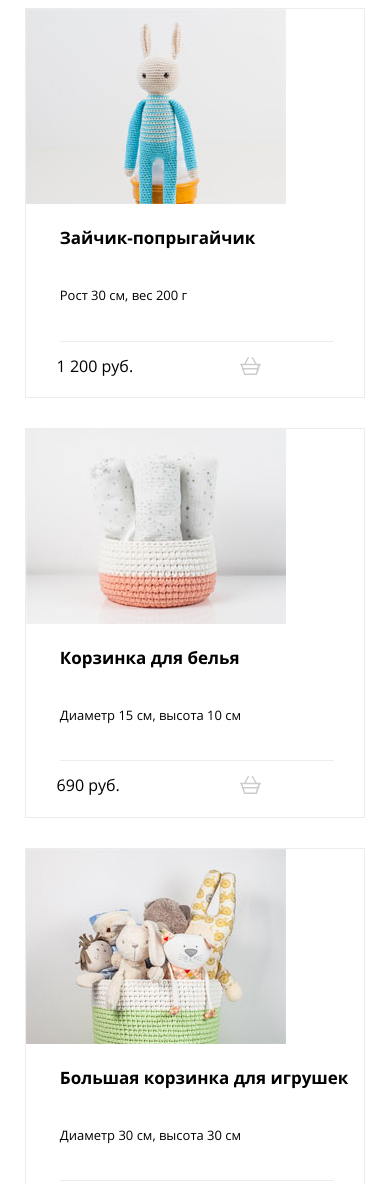
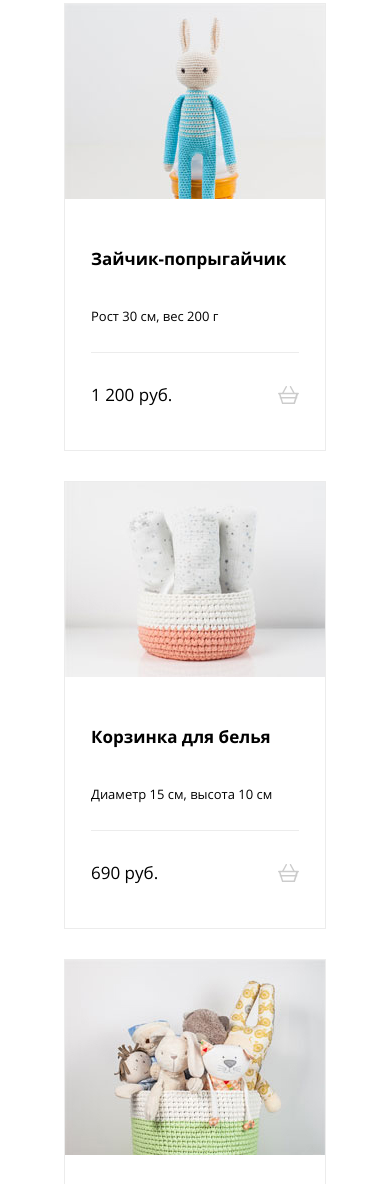
Before and after one commit to pgerasimov/1971177-mishka-25, a plain HTML site: page source/catalog.html in a window 390 px wide. Shown: the part 656-1840 px from the top of the page. Drawn offline with nearby package versions, Linux system fonts and the light colour scheme; files that its build step writes are made by us from their sources.

Commit message:
catalog product card layout fix

```diff
--- a/source/catalog.html
+++ b/source/catalog.html
@@ -43,71 +43,64 @@
   <section class="catalog">
     <div class="wrapper">
       <div class="catalog__wrapper">
-        <div class="product-card product-card--margin-right">
 
-          <a class="link" href="">
+        <div class="product-card">
+          <a class="image-link" href="">
             <picture>
               <source media="(min-width: 1150px)" srcset="img/desktop/catalog-photo__rabbit--desktop.jpg">
               <source media="(min-width: 768px)" srcset="img/tablet/catalog-photo__rabbit--tablet.jpg">
               <img src="img/mobile/catalog-photo__rabbit.jpg" alt="Вязанные корзинки">
             </picture>
           </a>
-
           <div class="product-information">
             <a class="link" href="">
               <h3 class="product-information__title">Зайчик-попрыгайчик </h3>
             </a>
             <p class="product-information__description">Рост 30 см, вес 200 г </p>
-          </div>
-          <div class="product-price">
-            <p class="price">1 200 руб.
-              <img class="price__add-to-cart" src="img/mobile/cart.svg" alt="В корзину"/>
-            </p>
+            <div class="product-price">
+              <p class="price">1 200 руб.</p>
+              <img class="product-price_add-to-cart" src="img/mobile/cart.svg" alt="В корзину"/>
+            </div>
           </div>
         </div>
 
-        <div class="product-card product-card--margin-right">
-
-          <a class="link" href="">
+        <div class="product-card">
+          <a class="image-link" href="">
             <picture>
               <source media="(min-width: 1150px)" srcset="img/desktop/catalog-photo__basket--desktop.jpg">
               <source media="(min-width: 768px)" srcset="img/tablet/catalog-photo__basket--tablet.jpg">
               <img src="img/mobile/catalog-photo__basket.jpg" alt="Корзинка для белья">
             </picture>
           </a>
-
           <div class="product-information">
             <a class="link" href="">
               <h3 class="product-information__title">Корзинка для белья</h3>
             </a>
             <p class="product-information__description">Диаметр 15 см, высота 10 см </p>
-          </div>
-          <div class="product-price">
-            <p class="price">690 руб.
+            <div class="product-price">
+              <p class="price">690 руб.</p>
               <img class="price__add-to-cart" src="img/mobile/cart.svg" alt="В корзину"/>
-            </p>
+            </div>
           </div>
         </div>
+
         <div class="product-card">
-
-          <a class="link" href="">
+          <a class="image-link" href="">
             <picture>
               <source media="(min-width: 1150px)" srcset="img/desktop/catalog-photo__big-basket--desktop.jpg">
               <source media="(min-width: 768px)" srcset="img/tablet/catalog-photo__big-basket--tablet.jpg">
               <img src="img/mobile/catalog-photo__big-basket.jpg" alt="Большая корзинка для игрушек">
             </picture>
           </a>
-
           <div class="product-information">
             <a class="link" href="">
               <h3 class="product-information__title">Большая корзинка для игрушек</h3>
             </a>
             <p class="product-information__description">Диаметр 30 см, высота 30 см </p>
-          </div>
-          <div class="product-price">
-            <p class="price">1 200 руб.
+            <div class="product-price">
+              <p class="price">1 200 руб. </p>
               <img class="price__add-to-cart" src="img/mobile/cart.svg" alt="В корзину"/>
-            </p>
+            </div>
           </div>
         </div>
 
--- a/source/less/blocks/catalog.less
+++ b/source/less/blocks/catalog.less
@@ -7,6 +7,9 @@
   }
 
   .catalog__wrapper {
+    display: flex;
+    flex-direction: column;
+    align-items: center;
     padding-top: 30px;
     padding-bottom: 30px;
   }
--- a/source/less/blocks/header-section.less
+++ b/source/less/blocks/header-section.less
@@ -1,11 +1,10 @@
-@media (min-width: 200px) and (max-width: 767px) {
+@media (min-width: 250px) and (max-width: 767px) {
+
   .header-section__title-wrapper {
     display: flex;
-    align-items: center;
     justify-content: center;
     background-color: #f1f1f1;
     padding: 13% 0;
-    min-width: 320px;
   }
 
   .header-section__title {
--- a/source/less/blocks/menu.less
+++ b/source/less/blocks/menu.less
@@ -1,4 +1,4 @@
-@media (min-width: 200px) and (max-width: 750px) {
+@media (min-width: 200px) and (max-width: 767px) {
   .menu {
     display: flex;
     align-items: center;
--- a/source/less/blocks/price.less
+++ b/source/less/blocks/price.less
@@ -1,12 +1,5 @@
 @media (min-width: 200px) and (max-width: 767px) {
-  .price {
-    display: flex;
-    justify-content: space-between;
-    padding-left: 15%;
-    margin: 0;
-    padding-bottom: 10%;
-    width: 100%;
-  }
+
 }
 
 @media (min-width: 768px) and (max-width: 1150px) {
--- a/source/less/blocks/product-information.less
+++ b/source/less/blocks/product-information.less
@@ -2,16 +2,15 @@
   .product-information {
     display: flex;
     flex-direction: column;
-    align-items: flex-start;
     .font;
     font-size: 17px;
     line-height: 24px;
-    padding-left: 10%;
+    padding: 10%;
   }
+
 
   .product-information__description {
     border-bottom: 1px solid #ececec;
-    width: 90%;
     padding-bottom: 10%;
     .font;
     font-weight: 400;
@@ -23,6 +22,7 @@
     font-weight: 700;
     font-size: 17px;
     line-height: 24px;
+    max-width: 200px;
   }
 }
 
--- a/source/less/blocks/product-price.less
+++ b/source/less/blocks/product-price.less
@@ -1,6 +1,12 @@
 @media (min-width: 200px) and (max-width: 767px) {
   .product-price {
-    width: 204px;
+    display: flex;
+    justify-content: space-between;
+  }
+
+  .product-price_add-to-cart {
+    justify-self: center;
+    align-self: center;
   }
 }
 
--- a/source/less/blocks/social-wrapper.less
+++ b/source/less/blocks/social-wrapper.less
@@ -3,7 +3,7 @@
     justify-self: center;
     display: flex;
     flex-direction: row;
-    justify-content: center;
+    justify-content: space-around;
     align-items: center;
     grid-area: 1 / 1 / 2 / 2;
     border-bottom: 1px solid #e5e5e5;
--- a/source/less/blocks/wrapper.less
+++ b/source/less/blocks/wrapper.less
@@ -1,7 +1,8 @@
 @media (min-width: 200px) and (max-width: 767px) {
   .wrapper {
-    width: 340px;
+    width: 320px;
     margin: 0 auto;
+
   }
 }
 
--- a/source/less/style.less
+++ b/source/less/style.less
@@ -26,6 +26,7 @@
 @import "blocks/reviews.less";
 @import "blocks/reviews-body.less";
 @import "blocks/reviews-contacts.less";
+@import "blocks/contacts.less";
 @import "blocks/reviews-navigation.less";
 @import "blocks/small-button.less";
 @import "blocks/social-wrapper.less";
```
Also changed, not shown: source/index.html (+8 -8 lines).
